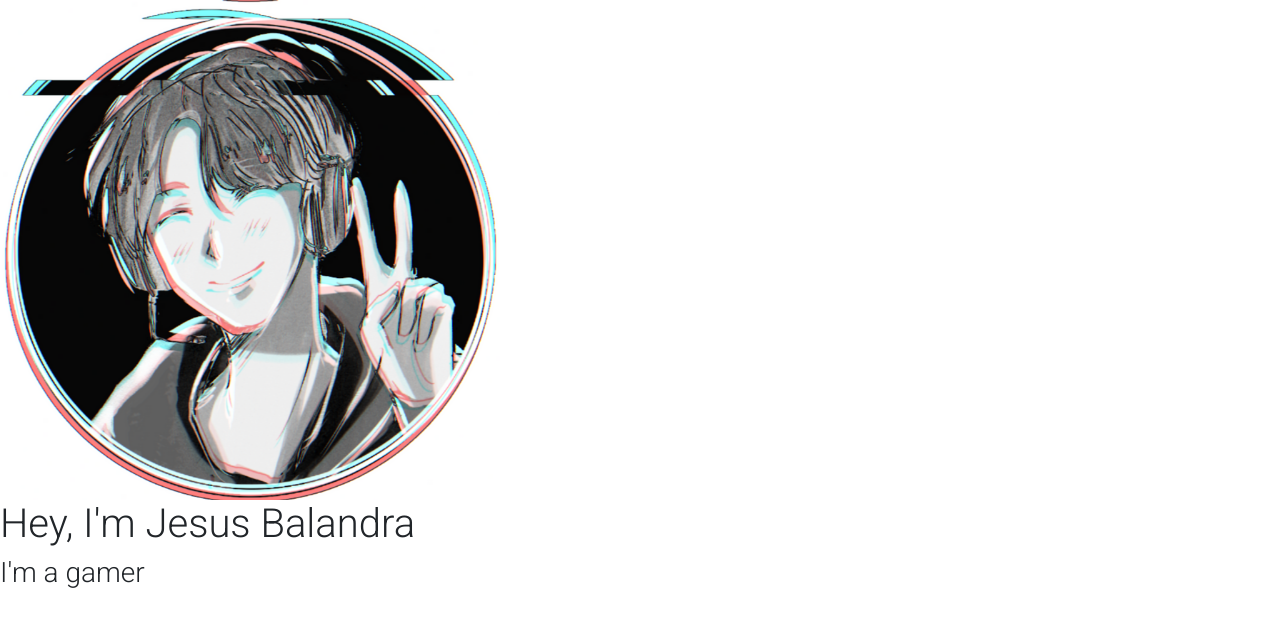
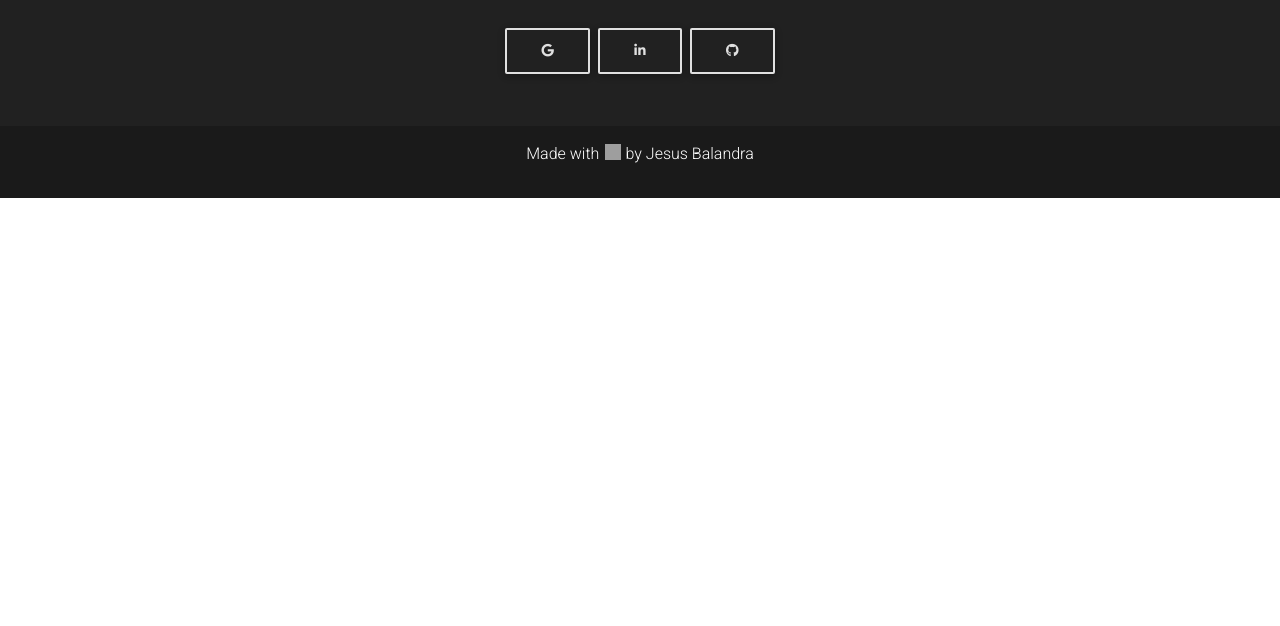
Before and after one commit to OddTK/React_Portfolio, a React (Create React App) app: page / in a window 1280 px wide. Shown: the top 626 px of the page. Built offline with nearby package versions, Linux system fonts and the light colour scheme; grey boxes are pictures that could not be loaded.

Commit message:
simplified app, changing header - not displaying, minor adjustment on Footer

```diff
--- a/src/App.js
+++ b/src/App.js
@@ -1,11 +1,13 @@
 import React from 'react';
 // import About from './pages/About'
 // import Contact from './pages/Contact'
-import Home from './pages/Home'
+// import Home from './pages/Home'
+import Footer from './components/Footer'
+// import Header from './components/Header'
 
 const App = () =>
     <>
-    <Home />
+    <Footer />
     </>
 
 export default App;
--- a/src/components/Footer.js
+++ b/src/components/Footer.js
@@ -15,6 +15,8 @@ export default function Footer() {
                         className="btn btn-outline-light btn-floating m-1"
                         href="https://coursera.org/share/448e67a79f8c2a206dad422ff8b07702"
                         role="button"
+                        target="_blank"
+                        rel="noreferrer"
                     >
                         <MDBIcon fab icon="google" />
                     </a>
@@ -23,6 +25,8 @@ export default function Footer() {
                         className="btn btn-outline-light btn-floating m-1"
                         href="https://www.linkedin.com/in/jesus-balandra"
                         role="button"
+                        target="_blank"
+                        rel="noreferrer"
                     >
                         <MDBIcon fab icon="linkedin-in" />
                     </a>
@@ -31,6 +35,8 @@ export default function Footer() {
                         className="btn btn-outline-light btn-floating m-1"
                         href="https://www.github.com/oddtk"
                         role="button"
+                        target="_blank"
+                        rel="noreferrer"
                     >
                         <MDBIcon fab icon="github" />
                     </a>
@@ -43,7 +49,7 @@ export default function Footer() {
                 style={{ backgroundColor: "rgba(0, 0, 0, 0.2)" }}
             >
                 <p class="footer-text text-center">
-                    Made with
+                    Made with {""}
                     <img alt="❤️"
                     draggable="false"
                     src="https://twemoji.maxcdn.com/2/72x72/2764.png"
@@ -53,7 +59,7 @@ export default function Footer() {
                         margin: '0px 0.05em 0px 0.1em',
                         verticalAlign: '-0.1em'
                         }}
-                        />
+                        />{" "}
                     by Jesus Balandra
                 </p>
             </div>
--- a/src/components/useTypeDescription.js
+++ /dev/null
@@ -1,17 +0,0 @@
-import { useState, useEffect } from 'react';
-
-export const useTypedDescription = (descriptions) => {
-    const [typedDescription, setTypedDescription] = useState('');
-    useEffect(() => {
-        const nextTypedDescription = descriptions[0].slice(0, typedDescription.length + 1)
-
-        if (nextTypedDescription === typedDescription) return;
-
-        const timeout = setTimeout(() => {
-            setTypedDescription(descriptions[0].slice(0, typedDescription.length + 1));
-        }, 150)
-        return () => clearTimeout(timeout)
-    }, [descriptions, typedDescription])
-
-    return typedDescription
-}
--- a/src/pages/About.js
+++ b/src/pages/About.js
@@ -8,8 +8,9 @@ export default function About(){
             <div>
                 <h1 className="h1">About Me</h1>
             </div>
+            <div className="home1">
             <div className="info">
-                <p>Welcome to my page! I'm Jesus Balandra! I am a full stack developer - graduate of the University of Denver's full stack boot camp!</p>
+                <p>I am a full stack developer - graduate of the University of Denver's full stack boot camp!</p>
                 <b />
                 <p>In my free time, I love learning! Astronomy has always held a special place in my heart - what can I say I love looking up at the sky and discovering new facts about space! I am also very much interested in video games! My favorite franchise being the Legend of Zelda. Growing up my parents were very much into play Super Mario. I loved watching them play and the fun we had together so it always stuck with me! And of course coding! It is such a rewarding passion of mine - sometimes difficult but oh so rewarding when you fix a bug and get your code working. Plus, with coding the learning never stops!</p>
             </div>
@@ -20,6 +21,7 @@ export default function About(){
                 alt="Jesus Balandra"
                 />
             </div>
+            </div>
         </div>
     )
 }
--- a/src/pages/Home.js
+++ b/src/pages/Home.js
@@ -1,13 +1,8 @@
-import {React, useState, useEffect} from 'react';
+import React from 'react';
 import '../style/Style.css';
 import DistortedTK from '../img/distorted_tk.png';
-import { useTypedDescription } from '../components/useTypeDescription';
-
-const descriptions = ['gamer', 'lover of space', 'web developer']
 
 export default function Home(){
-    const description = useTypedDescription(descriptions)
-
     return(
         <section className="home">
             <div>
@@ -19,8 +14,9 @@ export default function Home(){
             <div>
                 <h1>Hey, I'm Jesus Balandra</h1>
                 <h3>I'm a {' '}
-                <span className="blinking-cursor">
-                    {description}
+                {/* make dynamic display diff adjectives in future development */}
+                <span>
+                    full stack developer
                     </span>
                 </h3>
             </div>
--- a/src/style/Style.css
+++ b/src/style/Style.css
@@ -1,15 +1,3 @@
-.blinking-cursor:after {
-    content: '|';
-    color: red;
-    animation: blink 1s step-start infinite;
-}
-
-@keyframes blink {
-    50% {
-        opacity: 0;
-    }
-}
-
 .contact {
     text-align: center;
 }
@@ -27,8 +15,21 @@
     text-align: center;
 }
 
+.home {
+    height: 100vh; /* Magic here */
+    display: flex;
+    justify-content: center;
+    align-items: center;
+}
+
+.home1 {
+    display: flex;
+    justify-content: center;
+    align-items: center;
+}
+
 .info {
-    margin: 50px;
+    margin: 70px;
     font-size: 20px;
 }
 
```
Also changed, not shown: src/components/Header.js (+13 -49 lines).
